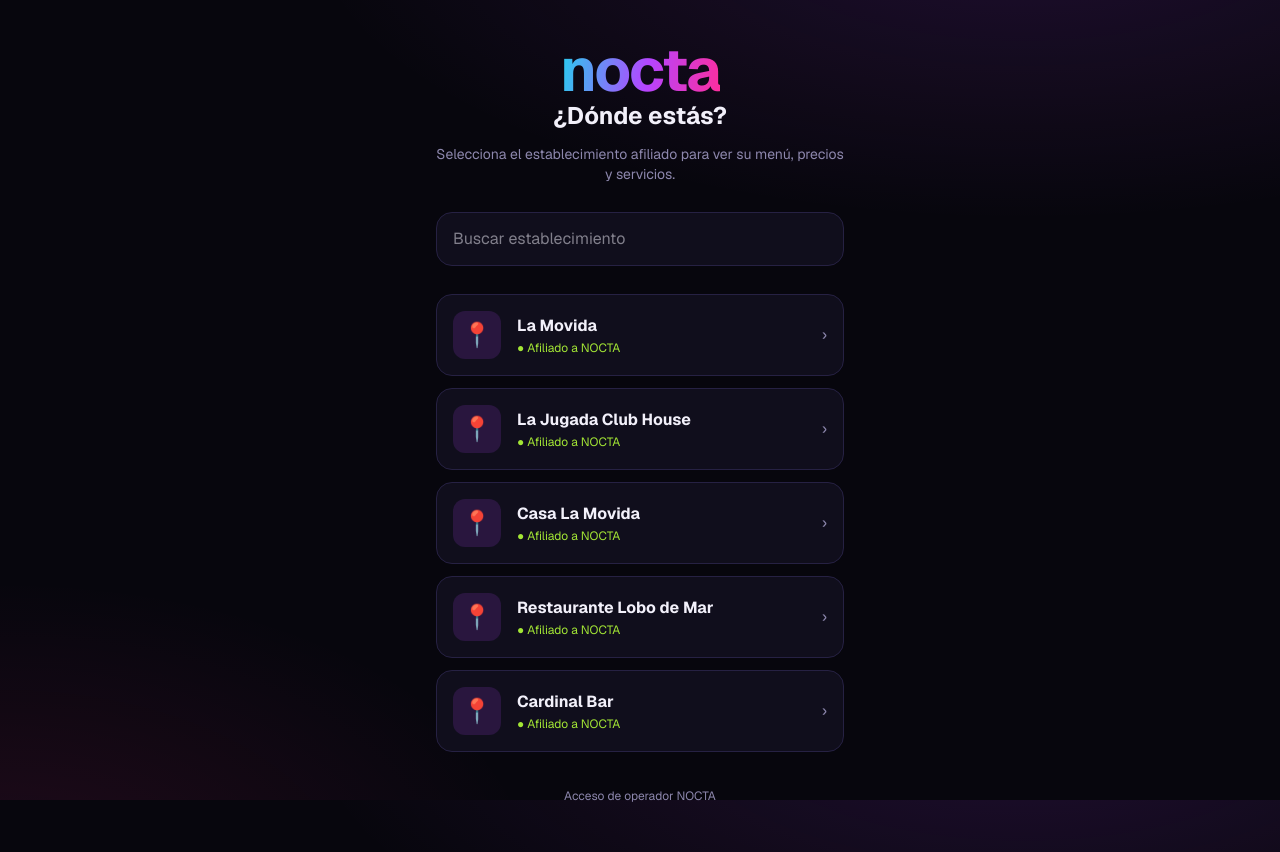
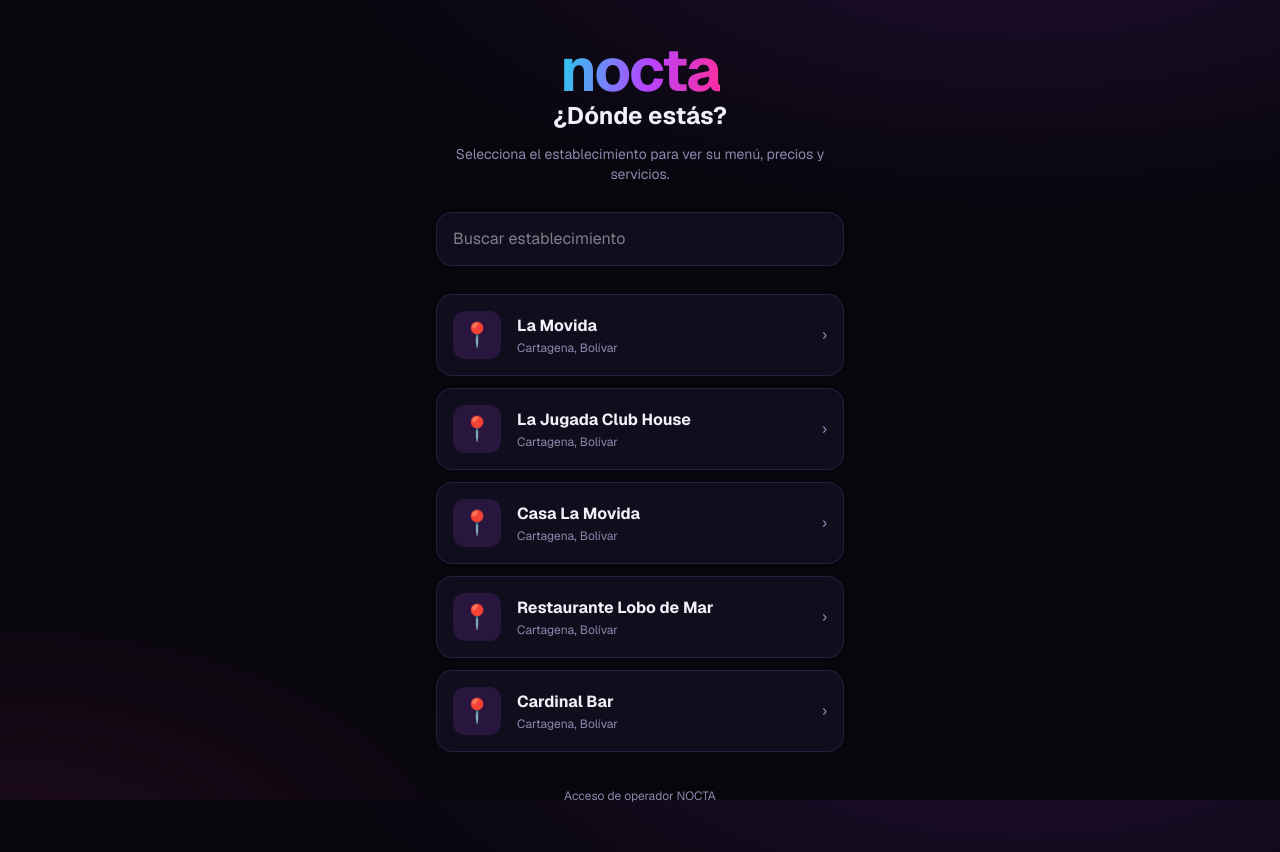
Before and after one commit to hfm1219-boop/nocta, a Next.js app: page / in a window 1280 px wide. Built offline with nearby package versions, Linux system fonts and the light colour scheme.

Commit message:
Remove affiliated venue wording

```diff
--- a/app/page.tsx
+++ b/app/page.tsx
@@ -40,7 +40,7 @@ export default function Landing() {
           <Logo size="text-4xl" />
           <p className="text-xs text-muted uppercase tracking-wider">Estás en</p>
           <h1 className="text-2xl font-bold">{local.nombre}</h1>
-          <span className="inline-block rounded-full bg-lime/15 text-lime px-3 py-1 text-xs font-semibold">● Afiliado a NOCTA</span>
+          <p className="text-sm text-muted">{local.ciudad}</p>
         </header>
 
         <button onClick={() => router.push("/m")} className="btn-neon w-full rounded-2xl p-5 text-left text-white">
@@ -73,7 +73,7 @@ export default function Landing() {
       <header className="text-center space-y-3">
         <Logo size="text-6xl" />
         <h1 className="text-2xl font-bold">¿Dónde estás?</h1>
-        <p className="text-sm text-muted">Selecciona el establecimiento afiliado para ver su menú, precios y servicios.</p>
+        <p className="text-sm text-muted">Selecciona el establecimiento para ver su menú, precios y servicios.</p>
       </header>
 
       <input
@@ -93,12 +93,12 @@ export default function Landing() {
             <span className="w-12 h-12 rounded-xl bg-neon1/15 flex items-center justify-center text-2xl">📍</span>
             <span className="flex-1 min-w-0">
               <span className="block font-bold">{item.nombre}</span>
-              <span className="block text-xs text-lime mt-0.5">● Afiliado a NOCTA</span>
+              <span className="block text-xs text-muted mt-0.5">{item.ciudad}</span>
             </span>
             <span className="text-muted">›</span>
           </button>
         ))}
-        {locales.length === 0 && <p className="text-center text-muted text-sm py-8">No encontramos un establecimiento afiliado con ese nombre.</p>}
+        {locales.length === 0 && <p className="text-center text-muted text-sm py-8">No encontramos un establecimiento con ese nombre.</p>}
       </section>
 
       <Link href="/super" className="block text-center text-xs text-muted py-2">Acceso de operador NOCTA</Link>
```
